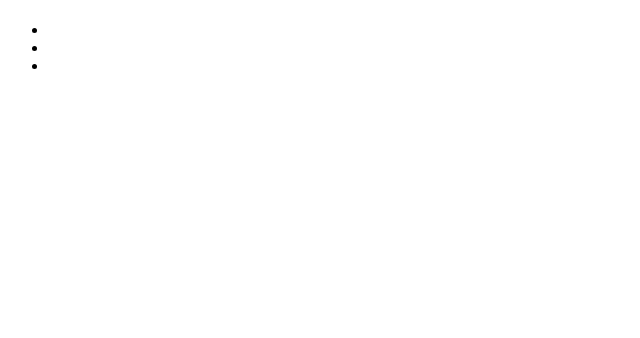
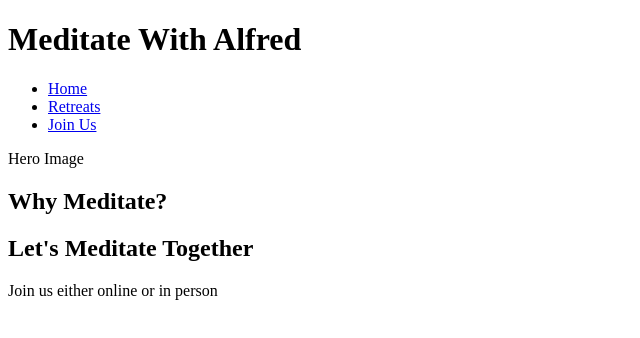
Before and after one commit to AlfredA93/meditate-with-alfred, a plain HTML site: page index.html in a window 1280 px wide. Shown: the whole page, without its empty margins (0-640 px from the left). Drawn offline with Linux system fonts and the light colour scheme.

Commit message:
Add: headings, paragraphs and divs to homepage sections

```diff
--- a/index.html
+++ b/index.html
@@ -11,24 +11,31 @@
 </head>
 <body>
     <header>
-        <h1></h1>
+        <h1>Meditate With Alfred</h1>
         <nav>
             <ul>
-                <li></li>
-                <li></li>
-                <li></li>
+                <li><a href="index.html">Home</a></li>
+                <li><a href="retreats.html">Retreats</a></li>
+                <li><a href="joinus.html">Join Us</a></li>
             </ul>
         </nav>
     </header>
     <main>
         <section>
-            <h2></h2>
+            <div>Hero Image</div>
         </section>
         <section>
-            <h2></h2>
+            <h2>Why Meditate?</h2>
+            <div></div>
+            <div></div>
+            <div></div>
+            <div></div>
+            <div></div>
+            <div></div>
         </section>
         <section>
-            <h2></h2>
+            <h2>Let's Meditate Together</h2>
+            <p>Join us either online or in person</p>
         </section>
     </main>
     <footer></footer>
```
